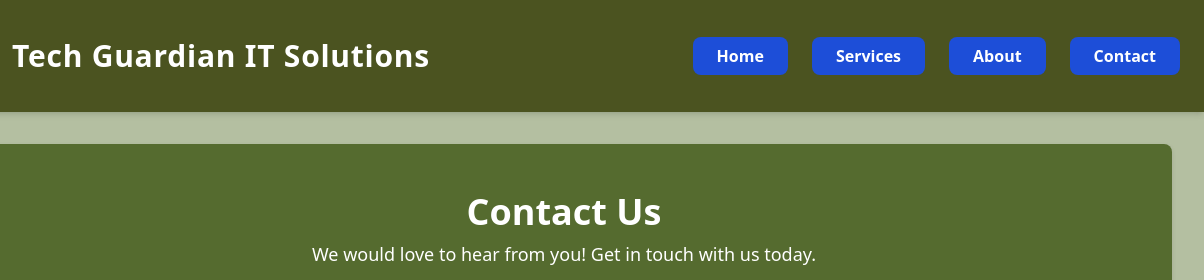
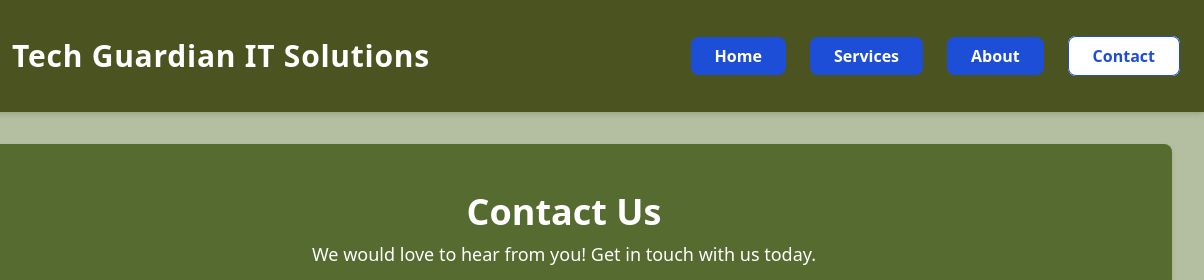
Before and after one commit to NtuthukoMaphalala/techguard, a plain HTML site: page contact.html in a window 1280 px wide. Shown: the top 280 px of the page, 76-1280 px from the left. Drawn offline with nearby package versions, Linux system fonts and the light colour scheme.

Commit message:
Update contact.html

```diff
--- a/contact.html
+++ b/contact.html
@@ -140,6 +140,17 @@
             mobileMenu.classList.toggle('hidden');
         });
     });
+
+    const currentPage = location.pathname.split("/").pop(); // Get current page like 'index.html'
+  const menuLinks = document.querySelectorAll("ul li a");
+
+  menuLinks.forEach(link => {
+    const linkPage = link.getAttribute("href");
+    if (linkPage === currentPage) {
+      link.classList.remove("bg-blue-700", "text-white");
+      link.classList.add("bg-white", "text-blue-700", "border", "border-blue-700");
+    }
+  });
 </script>
 
 </body>
```
